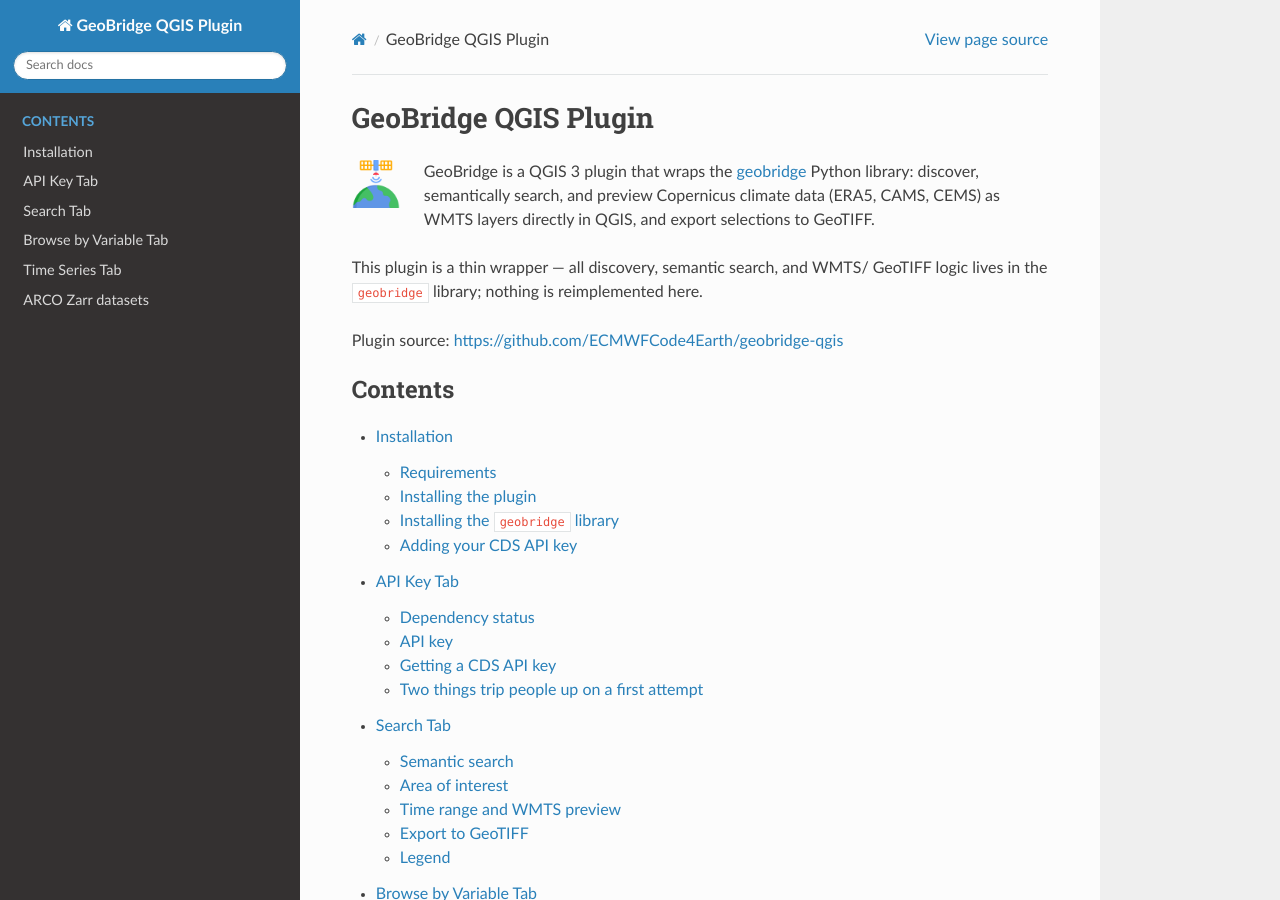
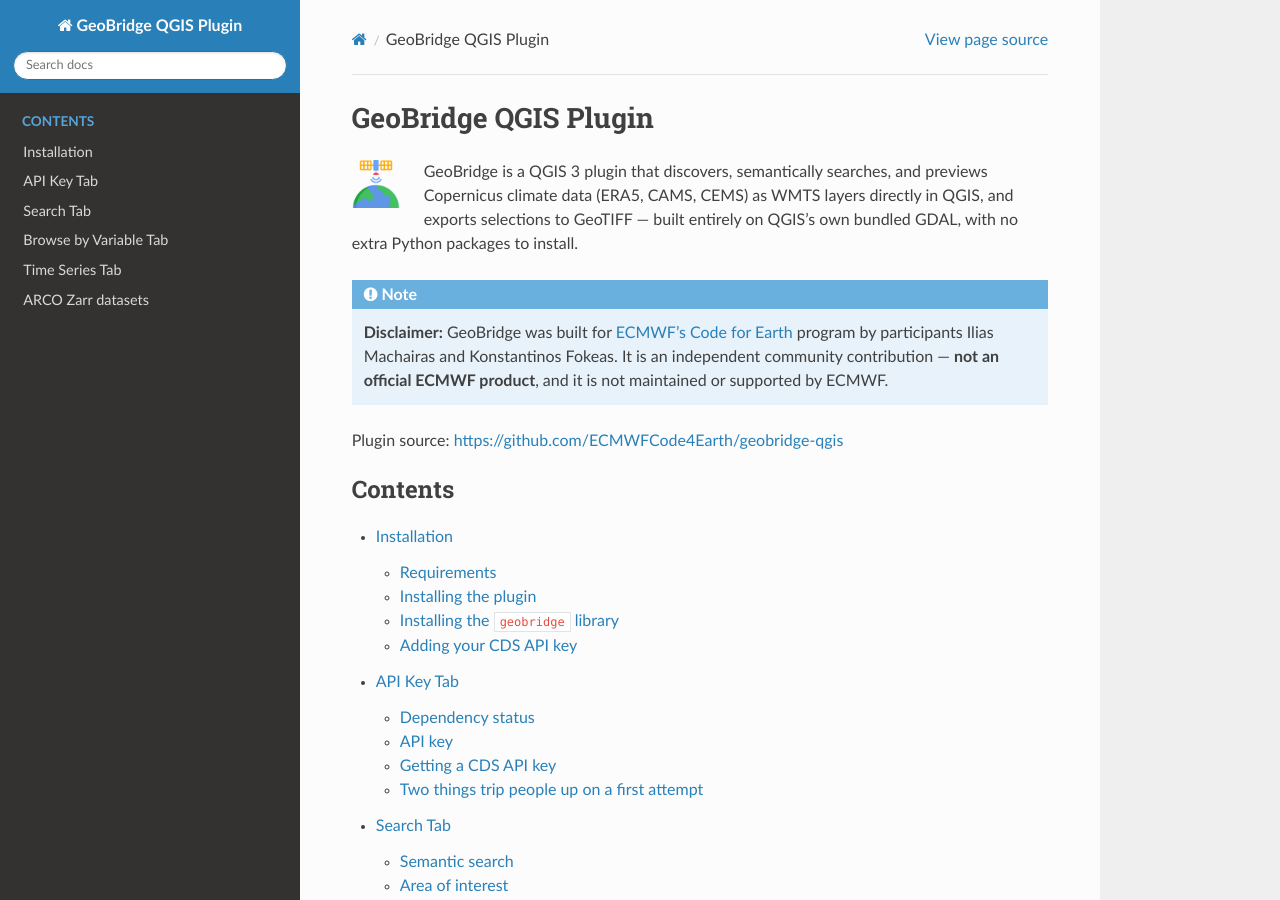
Before and after one commit to ECMWFCode4Earth/geobridge-qgis, a Sphinx documentation site: the page built from docs/index.rst, in a window 1280 px wide and 900 px high. Built offline with Sphinx 7.4.7 and the Read the Docs theme 3.1.0, drawn with Linux system fonts in a browser that asks for light colours.

Commit message:
docs: add ECMWF Code for Earth disclaimer to Read the Docs landing page
Same disclaimer already on README.md/metadata.txt, now also on the
Read the Docs site itself - not everyone arriving at the docs will have
seen the README first. Also corrected the landing page's stale "wraps
the geobridge library" / "thin wrapper" description, left over from
before the gdal-native rewrite.

Docs build clean with Sphinx (verified locally), disclaimer confirmed
present in the rendered output.

```diff
--- a/docs/index.rst
+++ b/docs/index.rst
@@ -5,14 +5,17 @@
    :width: 48px
    :align: left
 
-GeoBridge is a QGIS 3 plugin that wraps the `geobridge
-<https://github.com/ECMWFCode4Earth/GeoBridge>`_ Python library: discover,
-semantically search, and preview Copernicus climate data (ERA5, CAMS, CEMS)
-as WMTS layers directly in QGIS, and export selections to GeoTIFF.
+GeoBridge is a QGIS 3 plugin that discovers, semantically searches, and
+previews Copernicus climate data (ERA5, CAMS, CEMS) as WMTS layers directly
+in QGIS, and exports selections to GeoTIFF — built entirely on QGIS's own
+bundled GDAL, with no extra Python packages to install.
 
-This plugin is a thin wrapper — all discovery, semantic search, and WMTS/
-GeoTIFF logic lives in the ``geobridge`` library; nothing is reimplemented
-here.
+.. note::
+   **Disclaimer:** GeoBridge was built for `ECMWF's Code for Earth
+   <https://codeforearth.ecmwf.int/>`_ program by participants Ilias
+   Machairas and Konstantinos Fokeas. It is an independent community
+   contribution — **not an official ECMWF product**, and it is not
+   maintained or supported by ECMWF.
 
 Plugin source: https://github.com/ECMWFCode4Earth/geobridge-qgis
 
```
